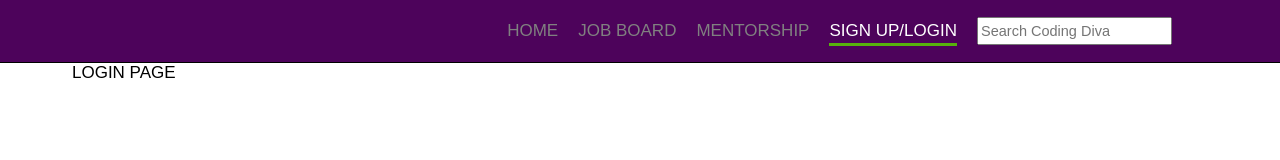
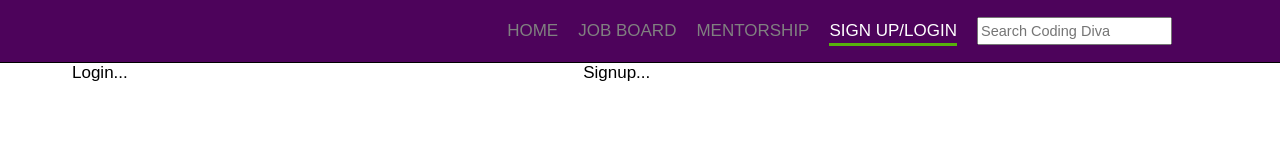
Before and after one commit to codingdiva80/codingdivaFrontend, a React app: page / in a window 1280 px wide. Both pictures are taken after a click on the link "SIGN UP/LOGIN". Shown: the top 160 px of the page. Built offline with nearby package versions, Linux system fonts and the light colour scheme.

Commit message:
Added form containers

```diff
--- a/public/assets/css/style.css
+++ b/public/assets/css/style.css
@@ -225,6 +225,16 @@
 	font-weight: bold;
 }
 
+.col-1 {
+	width:45%;
+	float:left;
+}
+
+.col-2 {
+	width:45%;
+	float:left;
+}
+
 /* MEDIA QUEIRIES */
 @media(max-width: 800px) {
 	#showcase h1 {
--- a/src/components/TopNav/index.js
+++ b/src/components/TopNav/index.js
@@ -1,5 +1,4 @@
 import React, { Component } from 'react';
-import Modal from '../../components/Lib/modal';
 
 export default class TopNav extends Component {
     constructor(props) {
--- a/src/components/User/index.js
+++ b/src/components/User/index.js
@@ -1,7 +1,9 @@
 import Login from './login';
 import Signup from './signup';
+import LoginSignup from './loginsignup';
 
 export {
     Login,
-    Signup
+    Signup,
+    LoginSignup
 }
--- a/src/components/User/login.js
+++ b/src/components/User/login.js
@@ -7,8 +7,10 @@
 
     render() {
         return(
-            <div class="container">
-                <span>LOGIN PAGE</span>
+            <div className="col-1">
+                <div>
+                    Login...
+                </div>
 			</div>
         )
     }
--- /dev/null
+++ b/src/components/User/loginsignup.js
@@ -0,0 +1,15 @@
+import React, { Component } from 'react';
+import Login from './login';
+import Signup from './signup';
+
+export default class LoginSignup extends Component {
+
+    render(){
+        return (
+            <div class='container'>
+                <Login />
+                <Signup />
+            </div>
+        )
+    }
+}
--- a/src/components/User/signup.js
+++ b/src/components/User/signup.js
@@ -7,7 +7,9 @@
 
     render() {
         return(
-            <div></div>
+            <div className='col-2'>
+                Signup...
+            </div>
         )
     }
 }
--- a/src/index.js
+++ b/src/index.js
@@ -3,7 +3,7 @@
 import TopNav from './components/TopNav';
 import Footer from './components/Footer';
 import HomePage from './components/HomePage';
-import { Signup, Login } from './components/User';
+import { LoginSignup } from './components/User';
 
 
 export default class Home extends React.Component {
@@ -38,11 +38,7 @@
 			break;
 
 			case 'login' :
-				this.setState({ urlComponent: <Login />});
-			break;
-
-			case 'signup' :
-				this.setState({ urlComponent: <Signup /> });
+				this.setState({ urlComponent: <LoginSignup />});
 			break;
 
 			default:
```
